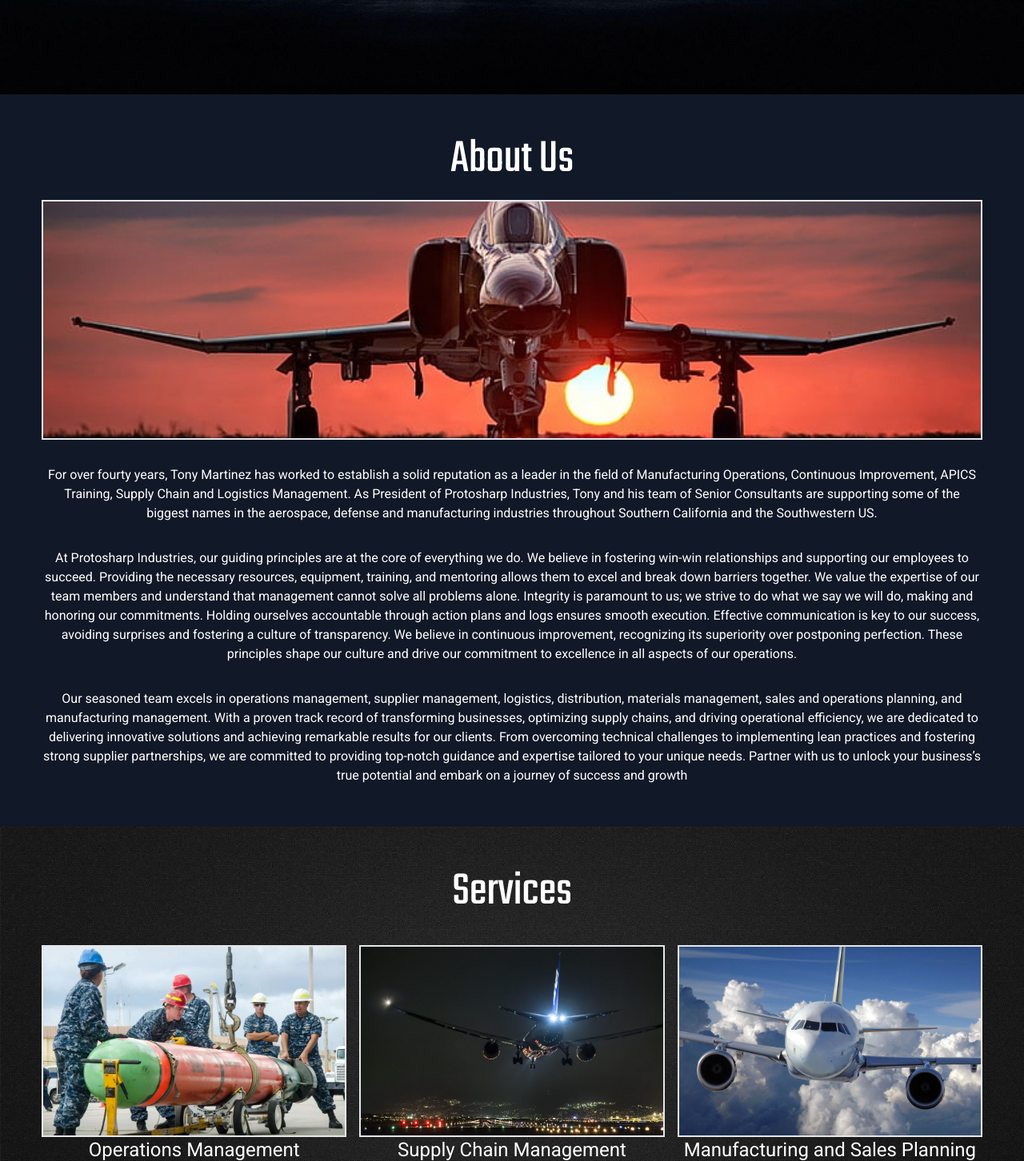
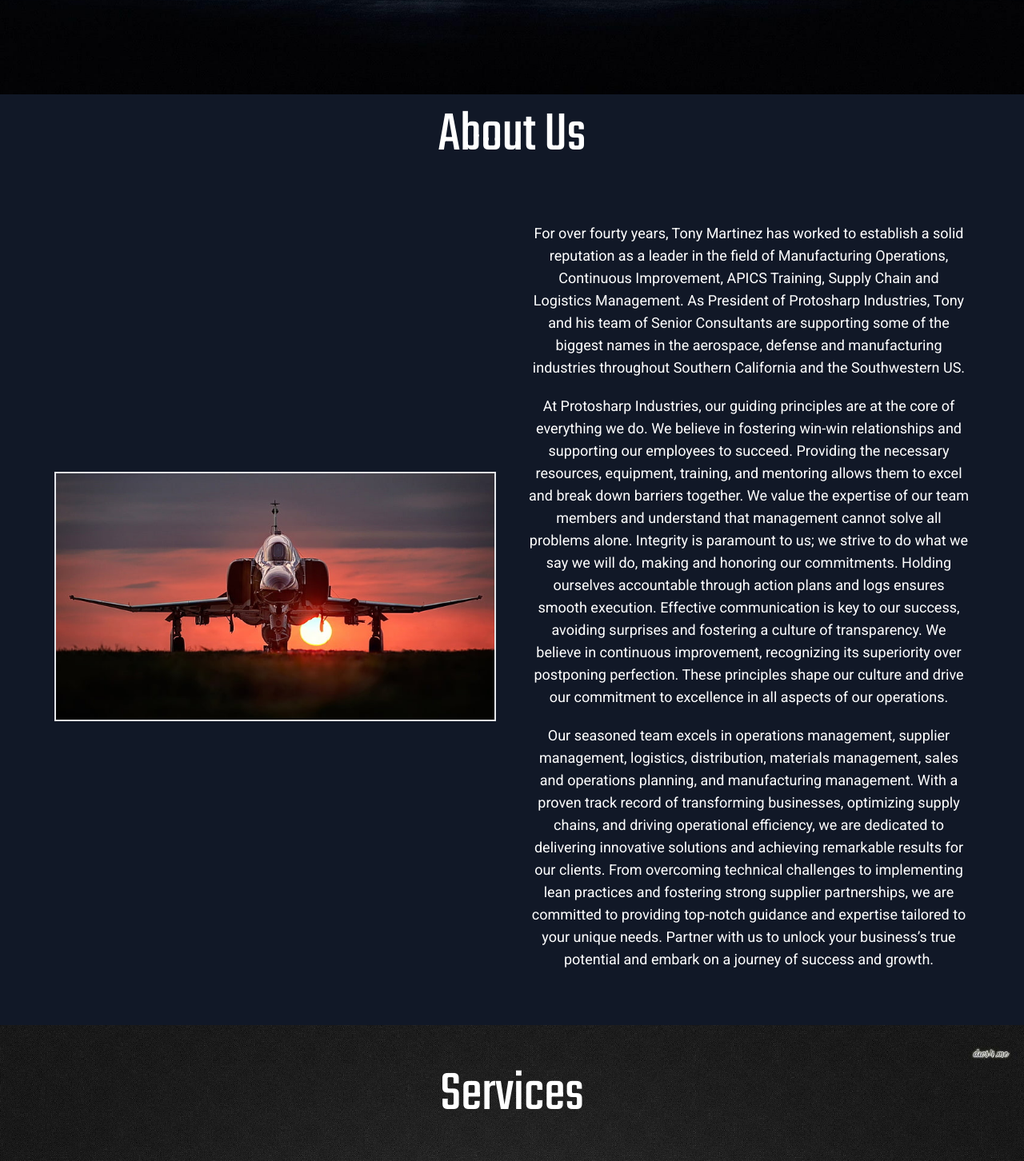
Before and after one commit to Czaldivar419/protosharp, a Next.js app: page / in a window 1280 px wide. Shown: the part 778-2230 px from the top of the page at 80% size. Built offline with nearby package versions, Linux system fonts and the light colour scheme.

Commit message:
desktop compatibility added

```diff
--- a/components/about.js
+++ b/components/about.js
@@ -7,18 +7,56 @@ const teko = Teko({
 
 export default function About() {
   return (
-    <div id="about" className="bg-gray-900 md:p-9">
-      <h1 className={`text-6xl text-white text-center p-4 pb-1 ${teko.className}`}>About Us</h1>
-      <div className="m-4 border-2 "
+
+<div id="about" className="bg-gray-900 h-full">
+<h1 className={`text-6xl lg:text-7xl text-white text-center p-4 pb-1 ${teko.className}`}>About Us</h1>
+
+  {/* large screens */}
+<div className=" hidden lg:flex items-center flex-row p-12">
+  <div className="w-1/2 pr-10">
+    <img
+    className="m-5 border-2"
+    alt="about"
+    src="./aboutImg.jpg"
+    />
+  </div>
+  <div className="w-1/2 text-center">
+    <p className="text-white text-lg m-5">For over fourty years, Tony Martinez has worked to establish a solid reputation as a leader in the field of Manufacturing Operations, Continuous Improvement,
+    APICS Training, Supply Chain and Logistics Management. As President of Protosharp Industries, Tony and his team of Senior Consultants are supporting some of the biggest names in the aerospace,
+    defense and manufacturing industries throughout Southern California and the Southwestern US.</p>
+    <p className="text-white text-lg m-5">At Protosharp Industries, our guiding principles are at the core of everything we do. We believe in fostering win-win relationships and supporting our employees
+      to succeed. Providing the necessary resources, equipment, training, and mentoring allows them to excel and break down barriers together. We value the expertise of our
+      team members and understand that management cannot solve all problems alone. Integrity is paramount to us; we strive to do what we say we will do, making and honoring
+      our commitments. Holding ourselves accountable through action plans and logs ensures smooth execution. Effective communication is key to our success, avoiding surprises and
+       fostering a culture of transparency. We believe in continuous improvement, recognizing its superiority over postponing perfection. These principles shape our culture and drive
+        our commitment to excellence in all aspects of our operations.</p>
+        <p className="text-white text-lg m-5">
+        Our seasoned team excels in operations management, supplier management, logistics, distribution, materials management,
+      sales and operations planning, and manufacturing management. With a proven track record of transforming businesses,
+      optimizing supply chains, and driving operational efficiency, we are dedicated to delivering innovative solutions and achieving
+      remarkable results for our clients. From overcoming technical challenges to implementing lean practices and fostering strong
+      supplier partnerships, we are committed to providing top-notch guidance and expertise tailored to your unique needs. Partner
+      with us to unlock your business&rsquo;s true potential and embark on a journey of success and growth.
+        </p>
+  </div>
+</div>
+
+
+
+
+
+    {/* medium/small screens */}
+    <div className="lg:hidden bg-gray-900 md:p-9 md:pt-2">
+      <div className="m-4 border-2 h-fit "
         style={{
           backgroundImage: `url("/aboutImg.jpg")`,
-          height: "300px",
           backgroundSize: "cover",
+          height: "15em",
           backgroundPosition: "center",
         }}
       ></div>
       <p className="text-white text-md text-center p-4">
-      For over fourty years, Tony Martinez has worked to establish a solid reputation
+      For over forty years, Tony Martinez has worked to establish a solid reputation
       as a leader in the field of Manufacturing Operations, Continuous Improvement,
       APICS Training, Supply Chain and Logistics Management. As President of Protosharp Industries,
       Tony and his team of Senior Consultants are supporting some of the biggest names in the
@@ -39,8 +77,9 @@ export default function About() {
       optimizing supply chains, and driving operational efficiency, we are dedicated to delivering innovative solutions and achieving
       remarkable results for our clients. From overcoming technical challenges to implementing lean practices and fostering strong
       supplier partnerships, we are committed to providing top-notch guidance and expertise tailored to your unique needs. Partner
-      with us to unlock your business&rsquo;s true potential and embark on a journey of success and growth
+      with us to unlock your business&rsquo;s true potential and embark on a journey of success and growth.
       </p>
+    </div>
     </div>
   );
 }
--- a/components/nav.js
+++ b/components/nav.js
@@ -34,9 +34,9 @@ export default function Nav() {
             <img
               src="https://flowbite.com/docs/images/logo.svg"
               className="h-8 mr-3"
-              alt="Flowbite Logo"
+              alt="Logo"
             />
-            <span className={` text-3xl self-center font-semibold md:text-lg md:p-2 text-white ${teko.className}`}>
+            <span className={` text-3xl self-center font-semibold md:text-2xl lg:text-4xl md:p-2 text-white ${teko.className}`}>
               Protosharp Industries
             </span>
           </a>
--- a/components/reviews.js
+++ b/components/reviews.js
@@ -35,8 +35,8 @@ export default function Reviews() {
         backgroundImage: `url("/black.jpg")`,
         backgroundPosition: "center left 5%",
       }}>
-    <div className="md:p-9" id="testimonials">
-        <h1 className={`text-white text-6xl text-center pt-3 ${teko.className}`}>Testimonials</h1>
+    <div className="md:p-9 lg:p-15" id="testimonials">
+        <h1 className={`text-white lg:text-7xl text-6xl text-center pt-3 ${teko.className}`}>Testimonials</h1>
         <div className="px-4">
           <div className="mt-8">
             {reviews.map((review, index) => (
--- a/components/reviewsCard.js
+++ b/components/reviewsCard.js
@@ -17,15 +17,14 @@ export const ReviewsCard = ({ source, review, imgUrl, index}) => {
 
 
       {/* medium screens */}
-        <div className={`hidden md:flex items-center ${isEvenIndex ? 'flex-row' : 'flex-row-reverse'}`}>
+        <div className={`hidden md:flex items-center lg:mr-10 lg:ml-10 ${isEvenIndex ? 'flex-row' : 'flex-row-reverse'}`}>
         <div className="w-1/2">
           <img
-          style={{ marginTop: "-25%"}}
-          className="p-7 "
+          className="p-7 lg:p-10 "
           src={imgUrl}
           alt="testimonial" />
           </div>
-          <div className="w-1/2 pb-14">
+          <div className="w-1/2 p-4 pb-6 border-2 rounded-lg bg-gray-900 bg-opacity-90">
           <h3 className="text-white text-md text-center p-4">{review}</h3>
           <p className="text-white text-center text-md pt-6">{source}</p>
           </div>
--- a/components/serviceCard.js
+++ b/components/serviceCard.js
@@ -2,11 +2,29 @@
 export const ServiceCard = ({ title, description, imgUrl}) => {
   return (
     <div>
+{/* large screen */}
+      <div className="hidden lg:block m-12">
         <img className="border-2"src={imgUrl} alt="service" />
-        <div className="proj-txtx">
+        <div>
+          <h3 className="text-white text-2xl text-center pb-2">{title}</h3>
+          <p className="text-white text-center pb-4">{description}</p>
+        </div>
+
+      </div>
+
+
+
+{/* medium/small screens */}
+        <div className="lg:hidden ">
+        <img className="border-2"src={imgUrl} alt="service" />
+        <div>
           <h3 className="text-white text-2xl text-center pb-2">{title}</h3>
           <p className="text-white text-center pb-4">{description}</p>
         </div>
         </div>
+
+
+
+        </div>
   );
 };
--- a/components/services.js
+++ b/components/services.js
@@ -40,7 +40,7 @@ export default function Services() {
       }}
     >
     <div className="md:p-9" id="services">
-        <h1 className={`text-white text-6xl text-center pt-4 ${teko.className}`}>Services</h1>
+        <h1 className={`text-white lg:text-7xl text-6xl text-center pt-4 ${teko.className}`}>Services</h1>
       <div>
         <div className="p-4 pt-1">
           <div className="grid grid-cols-1 md:grid-cols-3 gap-4 mt-8">
--- a/components/team.js
+++ b/components/team.js
@@ -38,8 +38,9 @@ export default function Team() {
 
   return (
 
-    <div id="team" className="bg-gray-900 p-4">
-        <h1 className={`text-white text-6xl text-center pt-3 ${teko.className}`}>Our Team</h1>
+    <div id="team" className="bg-gray-900 p-4 content-center">
+      <div className="lg:p-15">
+        <h1 className={`text-white lg:text-7xl text-6xl text-center pt-3 ${teko.className}`}>Our Team</h1>
         <Carousel showThumbs={false}>
       {teamMembers.map((member, index) => (
         <div key={index}>
@@ -48,5 +49,6 @@ export default function Team() {
       ))}
     </Carousel>
     </div>
+    </div>
   );
 }
--- a/components/teamCard.js
+++ b/components/teamCard.js
@@ -3,7 +3,7 @@ export const TeamCard = ({ imgUrl, name, title, about }) => {
       <div>
 
         {/*small screens */}
-      <div className="flex flex-col items-center bg-gray-900 md:hidden">
+      <div className="sm:flex flex-col items-center bg-gray-900 md:hidden">
           <img
             className="border-4 p-4 pt-5"
             src={imgUrl}
@@ -17,20 +17,21 @@ export const TeamCard = ({ imgUrl, name, title, about }) => {
           </div>
           </div>
 
-          {/* medium screens */}
-          <div className="hidden md:flex flex-row">
+
+            {/*medium/ large screens */}
+            <div className=" hidden md:flex flex-row pt-5 lg:mr-10">
             <div className="w-1/2">
               <img
-              className="border-4 p-4 pt-5"
+              className="border-4 p-4 pt-5  lg:max-w-md rounded"
               src={imgUrl}
               alt="service"
               />
             </div>
-            <div className="w-1/2">
-              <p className="text-white p-4 text-xl">
+            <div className="w-1/2 border-2 flex-column items-center rounded-lg bg-gray-100 bg-opacity-10">
+              <p className="text-white p-4 text-xl lg:pr-10 lg:pl-10 lg:text-2xl">
               {name}, {title}
               </p>
-              <p className="text-white p-4 pt-1">
+              <p className="text-white p-4 pt-1 lg:pr-10 lg:pl-10 lg:text-xl">
               {about}
               </p>
             </div>
```
Also changed, not shown: components/contact.js (+7 -4 lines).
